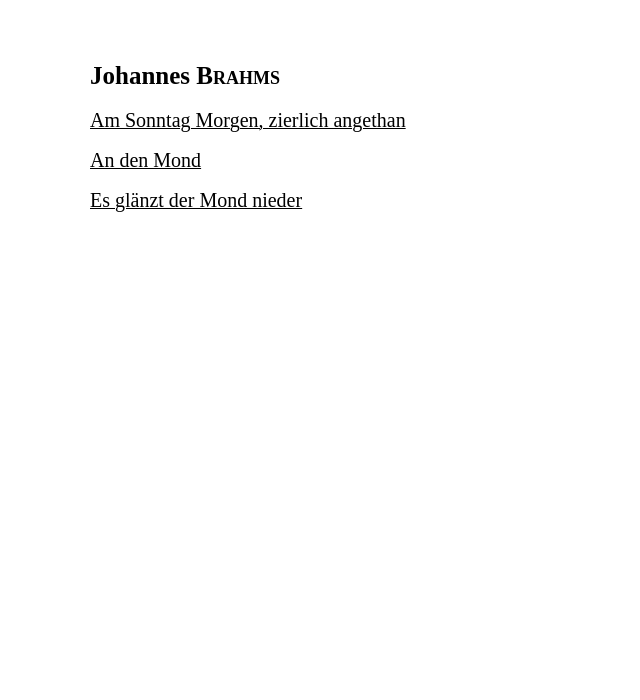
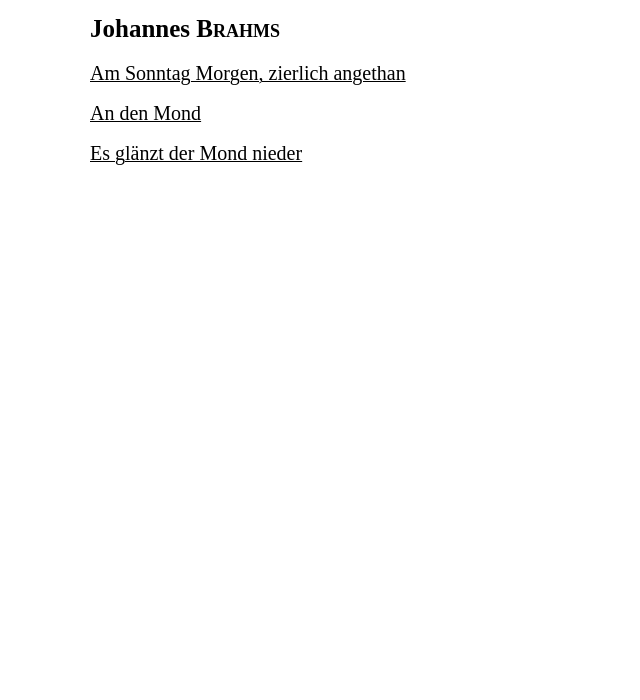
Before and after one commit to medericdepury/exercice_08.10.2025, a plain HTML site: page docs/index.html in a window 1280 px wide. Shown: the part 100-800 px from the top of the page, without its empty margins (300-940 px from the left). Drawn offline with Linux system fonts and the light colour scheme.

Commit message:
margin-top

```diff
--- a/docs/files/mystyle.css
+++ b/docs/files/mystyle.css
@@ -19,7 +19,7 @@ body {
     font-size: 25px;
     font-weight: bold;
     text-align: left;
-    margin-top: 6vw;
+    margin-top: 30px;
     font-family: "Bodoni MT", serif;
 }
 
--- a/docs/mystyle.css
+++ b/docs/mystyle.css
@@ -19,7 +19,7 @@ body {
     font-size: 25px;
     font-weight: bold;
     text-align: left;
-    margin-top: 6vw;
+    margin-top: 30px;
     font-family: "Bodoni MT", serif;
 }
 
```
